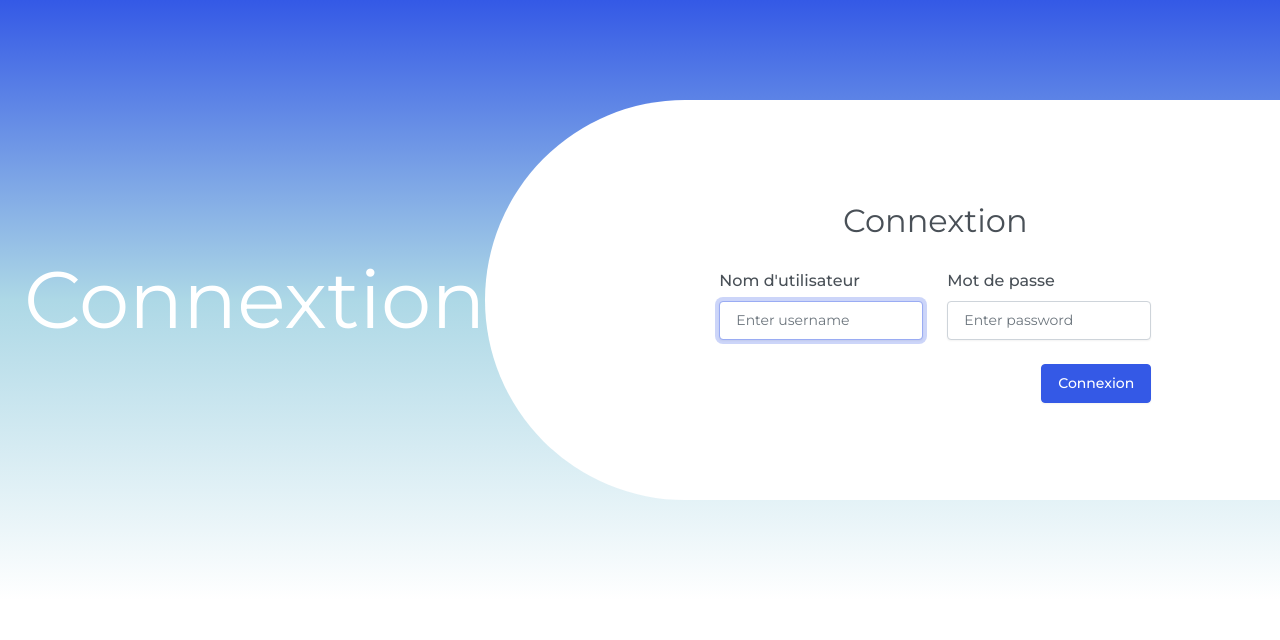
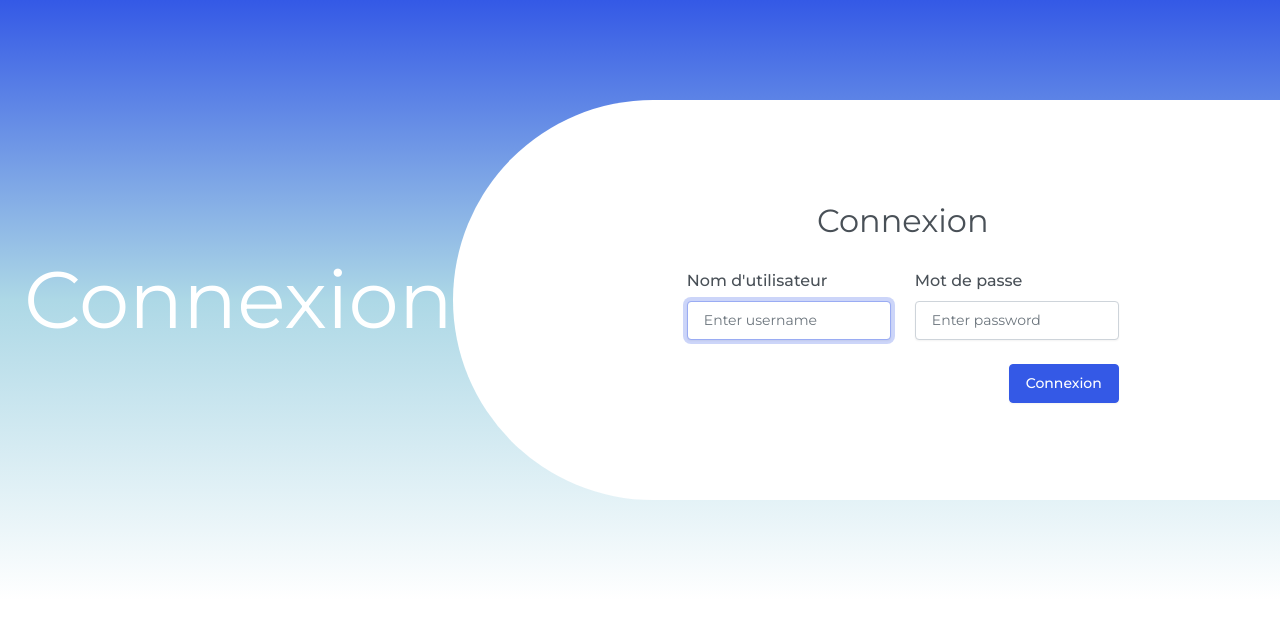
Before and after one commit to Aissa-cmd/food-tracking-app, a Django app: page / in a window 1280 px wide; the page is wider, and only the part inside the window is pictured. Shown: the part 60-700 px from the top of that part. Run offline with Django 3.2, Linux system fonts and the light colour scheme; data comes from the database, SQL or seed files in the repository; parts of the project's set-up code (start-up, migrations or seed data) failed here and were passed over; some libraries are stand-ins or nearby versions.

Commit message:
Fix typo connexion

```diff
--- a/templates/index.html
+++ b/templates/index.html
@@ -40,11 +40,11 @@
     TriFeul+
   </div> -->
   <div style="font-size: 5rem;color: #ffffff;">
-    Connextion
+    Connexion
   </div>
   <div>
     <div class="login-dialog d-flex flex-column align-items-center justify-content-center p-4">
-      <div style="font-size: 2rem;">Connextion</div>
+      <div style="font-size: 2rem;">Connexion</div>
       <div>
         <form action="{% url 'login' %}" method='post'>
         {% csrf_token %}
```
